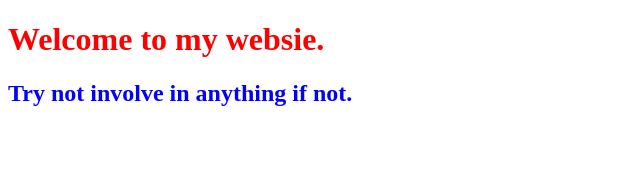
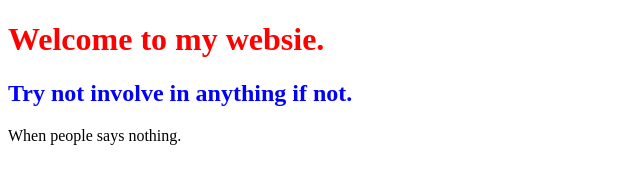
Before and after one commit to SalmanScorpio11/firstweb-repo2, a plain HTML site: page index.html in a window 1280 px wide. Shown: the whole page, without its empty margins (0-640 px from the left). Drawn offline with Linux system fonts and the light colour scheme.

```diff
--- a/index.html
+++ b/index.html
@@ -19,5 +19,6 @@
 <body>
     <h1>Welcome to my websie.</h1>
     <h2>Try not involve in anything if not.</h2>
+    <p>When people says nothing.</p>
 </body>
 </html>
```
